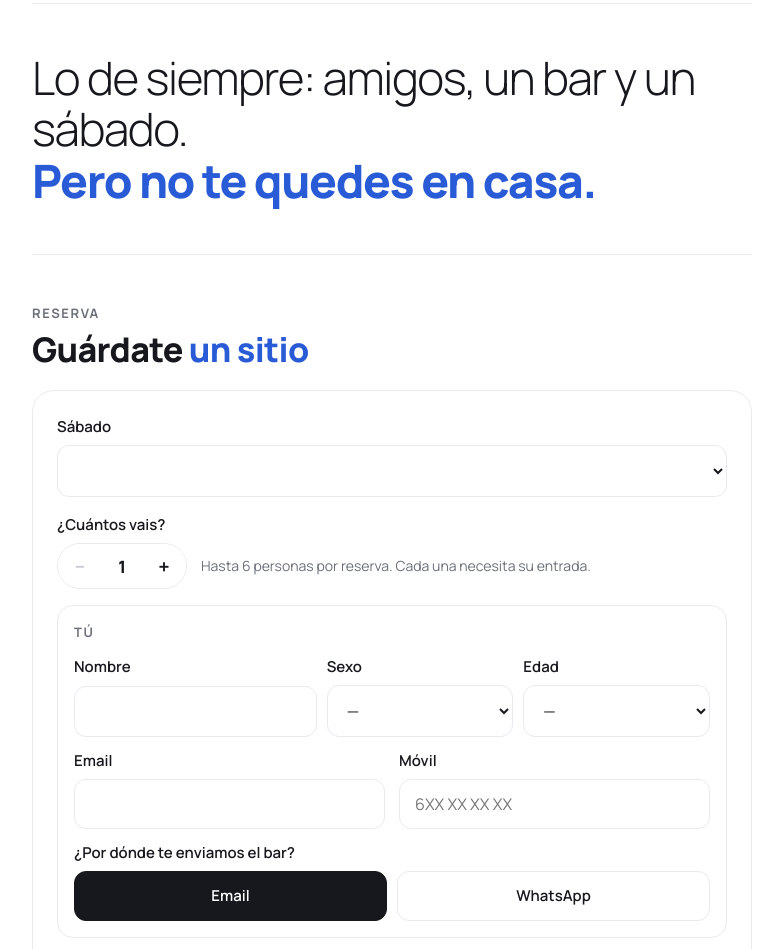
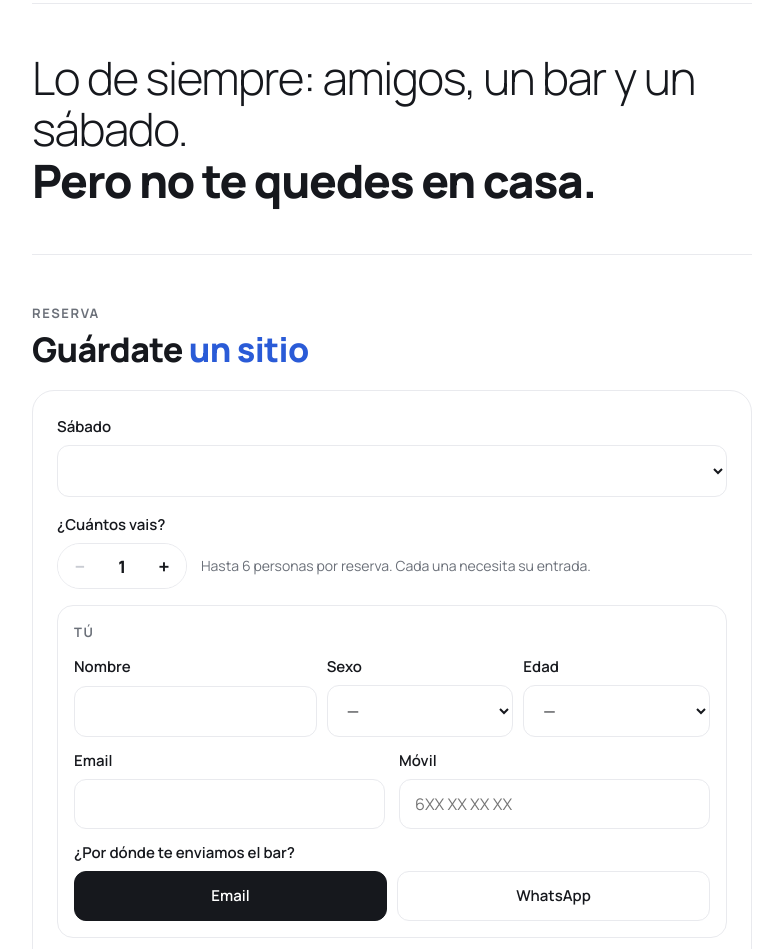
Before and after one commit to estebancalvobayarri/valeva, a plain HTML site: page index.html in a window 1280 px wide. Shown: the part 2876-3825 px from the top of the page, without its empty margins (248-1031 px from the left). Drawn offline with Linux system fonts and the light colour scheme; no server answers.

Commit message:
La segunda línea de la frase central va en negro
Co-Authored-By: Claude Opus 5.5 <noreply@anthropic.com>
Claude-Session: https://claude.ai/code/session_01NjNeQzoFGeWXRebdw7CVKX

```diff
--- a/index.html
+++ b/index.html
@@ -135,7 +135,7 @@ section{padding:48px 0;display:grid;gap:22px;border-top:1px solid var(--line)}
 .cita{padding:48px 0;border-top:1px solid var(--line);display:grid;gap:6px}
 .cita p{font-size:clamp(30px,6vw,46px);letter-spacing:-.03em;margin:0;line-height:1.12}
 .cita .fina{font-weight:300}
-.cita .gruesa{font-weight:800;color:var(--accent)}
+.cita .gruesa{font-weight:800}
 
 /* Fotos */
 .fotos{display:grid;grid-template-columns:repeat(2,minmax(0,1fr));gap:10px;padding-bottom:12px}
```
